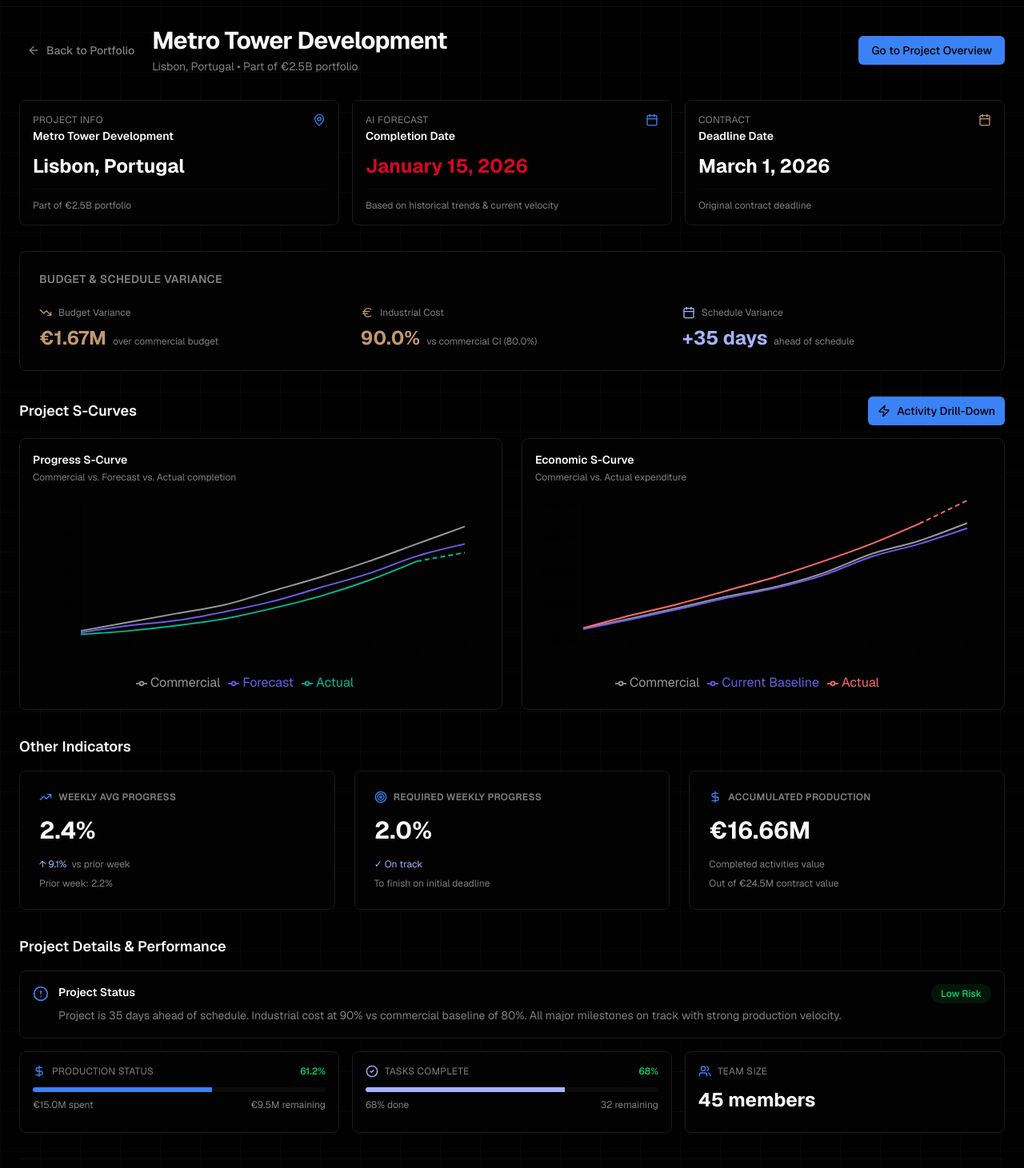
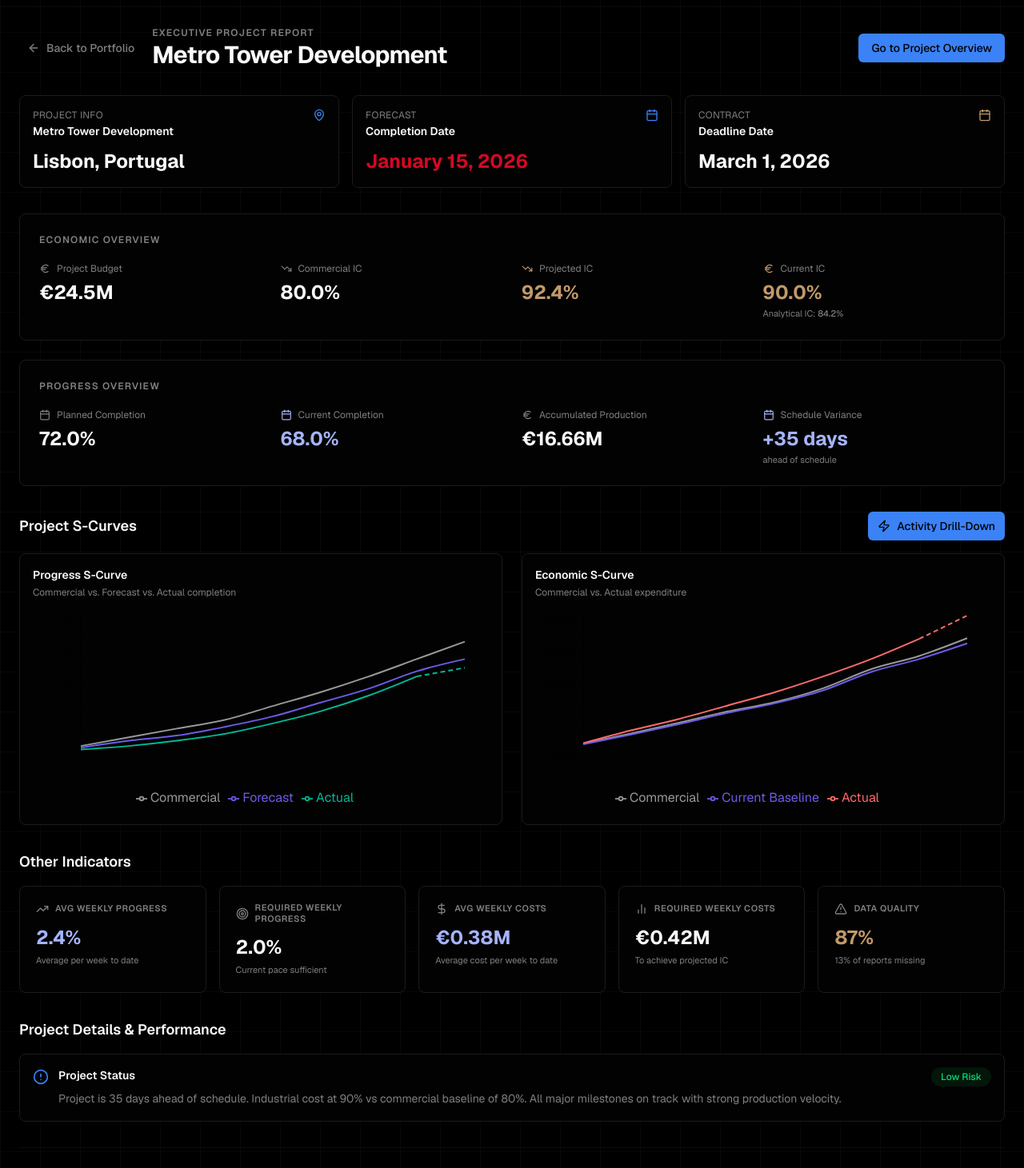
Before and after one commit to danielrebelo-volis/v0-volis-build-dashboard, a Next.js app: page /project/PRJ-001 in a window 1280 px wide. Shown: the part 60-1521 px from the top of the page at 80% size. Built offline with nearby package versions, Linux system fonts and the light colour scheme.

Commit message:
feat: update project page and indicators
Rename page, restructure economic overview, add progress card, update indicators

```diff
--- a/app/project/[id]/page.tsx
+++ b/app/project/[id]/page.tsx
@@ -50,12 +50,10 @@ export default function ProjectDeepDive({ params }: { params: { id: string } })
               </Button>
             </Link>
             <div>
+              <p className="text-xs font-semibold uppercase tracking-widest text-muted-foreground mb-0.5">Executive Project Report</p>
               <h1 className="text-3xl font-bold text-foreground tracking-tight">
                 {projectData.name}
               </h1>
-              <p className="text-sm text-muted-foreground mt-1">
-                {projectData.location} • Part of {projectData.portfolio} portfolio
-              </p>
             </div>
           </div>
 
@@ -81,44 +79,88 @@ export default function ProjectDeepDive({ params }: { params: { id: string } })
           />
         </div>
 
-        {/* Project Info Card */}
-        <div className="mb-8 glass-card rounded-lg p-6">
-          <h3 className="text-sm font-semibold text-muted-foreground uppercase tracking-wide mb-6">Budget & Schedule Variance</h3>
-          <div className="grid grid-cols-3 lg:grid-cols-3 gap-6">
-            {/* Budget Variance */}
+        {/* Economic Overview */}
+        <div className="mb-6 glass-card rounded-lg p-6">
+          <h3 className="text-xs font-semibold text-muted-foreground uppercase tracking-widest mb-5">Economic Overview</h3>
+          <div className="grid grid-cols-2 lg:grid-cols-4 gap-6">
+            {/* Project Budget */}
             <div>
-              <div className="flex items-center gap-2 mb-2">
-                <TrendingDown className="w-4 h-4 text-warning" />
-                <p className="text-xs text-muted-foreground">Budget Variance</p>
+              <div className="flex items-center gap-2 mb-1.5">
+                <Euro className="w-3.5 h-3.5 text-muted-foreground" />
+                <p className="text-xs text-muted-foreground">Project Budget</p>
               </div>
-              <div className="flex items-baseline gap-2">
-                <p className="text-2xl font-bold text-warning">€1.67M</p>
-                <p className="text-xs text-muted-foreground">over commercial budget</p>
+              <p className="text-2xl font-bold text-foreground">€24.5M</p>
+            </div>
+            {/* Commercial IC */}
+            <div>
+              <div className="flex items-center gap-2 mb-1.5">
+                <TrendingDown className="w-3.5 h-3.5 text-muted-foreground" />
+                <p className="text-xs text-muted-foreground">Commercial IC</p>
               </div>
+              <p className="text-2xl font-bold text-foreground">80.0%</p>
             </div>
-
-            {/* Industrial Cost */}
+            {/* Projected IC */}
             <div>
-              <div className="flex items-center gap-2 mb-2">
-                <Euro className="w-4 h-4 text-warning" />
-                <p className="text-xs text-muted-foreground">Industrial Cost</p>
+              <div className="flex items-center gap-2 mb-1.5">
+                <TrendingDown className="w-3.5 h-3.5 text-warning" />
+                <p className="text-xs text-muted-foreground">Projected IC</p>
+              </div>
+              <p className="text-2xl font-bold text-warning">92.4%</p>
+            </div>
+            {/* Current IC */}
+            <div>
+              <div className="flex items-center gap-2 mb-1.5">
+                <Euro className="w-3.5 h-3.5 text-warning" />
+                <p className="text-xs text-muted-foreground">Current IC</p>
               </div>
               <div className="flex items-baseline gap-2">
                 <p className="text-2xl font-bold text-warning">90.0%</p>
-                <p className="text-xs text-muted-foreground">vs commercial CI (80.0%)</p>
               </div>
+              <p className="text-[11px] text-muted-foreground mt-0.5">
+                Analytical IC: <span className="font-medium">84.2%</span>
+              </p>
             </div>
+          </div>
+        </div>
 
+        {/* Progress Overview */}
+        <div className="mb-8 glass-card rounded-lg p-6">
+          <h3 className="text-xs font-semibold text-muted-foreground uppercase tracking-widest mb-5">Progress Overview</h3>
+          <div className="grid grid-cols-2 lg:grid-cols-4 gap-6">
+            {/* Planned Completion */}
+            <div>
+              <div className="flex items-center gap-2 mb-1.5">
+                <Calendar className="w-3.5 h-3.5 text-muted-foreground" />
+                <p className="text-xs text-muted-foreground">Planned Completion</p>
+              </div>
+              <p className="text-2xl font-bold text-foreground">72.0%</p>
+            </div>
+            {/* Current Completion */}
+            <div>
+              <div className="flex items-center gap-2 mb-1.5">
+                <Calendar className="w-3.5 h-3.5 text-success" />
+                <p className="text-xs text-muted-foreground">Current Completion</p>
+              </div>
+              <p className="text-2xl font-bold text-success">68.0%</p>
+            </div>
+            {/* Accumulated Production */}
+            <div>
+              <div className="flex items-center gap-2 mb-1.5">
+                <Euro className="w-3.5 h-3.5 text-muted-foreground" />
+                <p className="text-xs text-muted-foreground">Accumulated Production</p>
+              </div>
+              <p className="text-2xl font-bold text-foreground">€16.66M</p>
+            </div>
             {/* Schedule Variance */}
             <div>
-              <div className="flex items-center gap-2 mb-2">
-                <Calendar className="w-4 h-4 text-success" />
+              <div className="flex items-center gap-2 mb-1.5">
+                <Calendar className="w-3.5 h-3.5 text-success" />
                 <p className="text-xs text-muted-foreground">Schedule Variance</p>
               </div>
               <div className="flex items-baseline gap-2">
                 <p className="text-2xl font-bold text-success">+35 days</p>
-                <p className="text-xs text-muted-foreground">ahead of schedule</p>
               </div>
+              <p className="text-[11px] text-muted-foreground mt-0.5">ahead of schedule</p>
             </div>
           </div>
         </div>
@@ -144,11 +186,11 @@ export default function ProjectDeepDive({ params }: { params: { id: string } })
 
         {/* Other Indicators Section */}
         <OtherIndicators
-          weeklyProgress={2.4}
-          priorWeekProgress={2.2}
+          avgWeeklyProgress={2.4}
           requiredWeeklyProgress={2.0}
-          earnedValue={16660000}
-          totalBudget={24500000}
+          avgWeeklyCosts={0.38}
+          requiredWeeklyCosts={0.42}
+          dataQuality={87}
         />
 
         {/* Details & Status */}
--- a/components/other-indicators.tsx
+++ b/components/other-indicators.tsx
@@ -1,89 +1,94 @@
-import { TrendingUp, Target, DollarSign } from 'lucide-react'
+import { TrendingUp, Target, DollarSign, AlertTriangle, BarChart2 } from 'lucide-react'
 
 interface OtherIndicatorsProps {
-  weeklyProgress: number
-  priorWeekProgress: number
-  requiredWeeklyProgress: number
-  earnedValue: number
-  totalBudget?: number
+  avgWeeklyProgress?: number
+  requiredWeeklyProgress?: number
+  avgWeeklyCosts?: number          // €M per week
+  requiredWeeklyCosts?: number     // €M per week to hit projected IC
+  dataQuality?: number             // 0–100 % of reports present (100 = no missing)
+}
+
+function IndicatorCard({
+  icon: Icon,
+  label,
+  value,
+  sub,
+  valueColor = 'text-foreground',
+}: {
+  icon: React.ElementType
+  label: string
+  value: string
+  sub?: string
+  valueColor?: string
+}) {
+  return (
+    <div className="glass-card rounded-lg p-5">
+      <div className="flex items-center gap-2 mb-3">
+        <Icon className="w-4 h-4 text-muted-foreground shrink-0" />
+        <p className="text-[11px] font-semibold text-muted-foreground uppercase tracking-wider leading-tight">{label}</p>
+      </div>
+      <p className={`text-2xl font-bold mb-1 ${valueColor}`}>{value}</p>
+      {sub && <p className="text-[11px] text-muted-foreground">{sub}</p>}
+    </div>
+  )
 }
 
 export function OtherIndicators({
-  weeklyProgress,
-  priorWeekProgress,
-  requiredWeeklyProgress,
-  earnedValue,
-  totalBudget = 24500000,
+  avgWeeklyProgress = 2.4,
+  requiredWeeklyProgress = 2.0,
+  avgWeeklyCosts = 0.38,
+  requiredWeeklyCosts = 0.42,
+  dataQuality = 87,
 }: OtherIndicatorsProps) {
-  const progressTrend = weeklyProgress - priorWeekProgress
-  const progressTrendPercent = ((progressTrend / priorWeekProgress) * 100).toFixed(1)
-  const isPositiveTrend = progressTrend >= 0
+  const progressOnTrack = avgWeeklyProgress >= requiredWeeklyProgress
+  const costsOnTrack = avgWeeklyCosts <= requiredWeeklyCosts
+  const qualityColor = dataQuality >= 90 ? 'text-success' : dataQuality >= 70 ? 'text-warning' : 'text-destructive'
 
   return (
     <div className="mb-8">
       <h2 className="text-lg font-semibold text-foreground mb-4">Other Indicators</h2>
-      <div className="grid grid-cols-1 md:grid-cols-3 gap-6">
-        {/* Weekly Average Progress */}
-        <div className="glass-card rounded-lg p-6">
-          <div className="flex items-center justify-between mb-4">
-            <div className="flex items-center gap-2">
-              <TrendingUp className="w-4 h-4 text-cyan" />
-              <p className="text-xs font-semibold text-muted-foreground uppercase tracking-wide">
-                Weekly Avg Progress
-              </p>
-            </div>
-          </div>
-          <div className="mb-4">
-            <p className="text-3xl font-bold text-foreground">{weeklyProgress.toFixed(1)}%</p>
-          </div>
-          <div className={`flex items-center gap-1.5 text-xs ${isPositiveTrend ? 'text-success' : 'text-destructive'}`}>
-            <span className={`flex items-center gap-1 ${isPositiveTrend ? 'text-success' : 'text-destructive'}`}>
-              {isPositiveTrend ? '↑' : '↓'} {Math.abs(parseFloat(progressTrendPercent))}%
-            </span>
-            <span className="text-muted-foreground">vs prior week</span>
-          </div>
-          <p className="text-xs text-muted-foreground mt-2">Prior week: {priorWeekProgress.toFixed(1)}%</p>
-        </div>
+      <div className="grid grid-cols-2 lg:grid-cols-5 gap-4">
 
-        {/* Weekly Progress Needed for Deadline */}
-        <div className="glass-card rounded-lg p-6">
-          <div className="flex items-center justify-between mb-4">
-            <div className="flex items-center gap-2">
-              <Target className="w-4 h-4 text-cyan" />
-              <p className="text-xs font-semibold text-muted-foreground uppercase tracking-wide">
-                Required Weekly Progress
-              </p>
-            </div>
-          </div>
-          <div className="mb-4">
-            <p className="text-3xl font-bold text-foreground">{requiredWeeklyProgress.toFixed(1)}%</p>
-          </div>
-          <div className="flex items-center gap-1.5 text-xs">
-            <span className={weeklyProgress >= requiredWeeklyProgress ? 'text-success' : 'text-warning'}>
-              {weeklyProgress >= requiredWeeklyProgress ? '✓ On track' : '⚠ Behind target'}
-            </span>
-          </div>
-          <p className="text-xs text-muted-foreground mt-2">To finish on initial deadline</p>
-        </div>
+        <IndicatorCard
+          icon={TrendingUp}
+          label="Avg Weekly Progress"
+          value={`${avgWeeklyProgress.toFixed(1)}%`}
+          sub="Average per week to date"
+          valueColor={progressOnTrack ? 'text-success' : 'text-warning'}
+        />
 
-        {/* Accumulated Production */}
-        <div className="glass-card rounded-lg p-6">
-          <div className="flex items-center justify-between mb-4">
-            <div className="flex items-center gap-2">
-              <DollarSign className="w-4 h-4 text-cyan" />
-              <p className="text-xs font-semibold text-muted-foreground uppercase tracking-wide">
-                Accumulated Production
-              </p>
-            </div>
-          </div>
-          <div className="mb-4">
-            <p className="text-3xl font-bold text-foreground">€{(earnedValue / 1000000).toFixed(2)}M</p>
-          </div>
-          <div className="flex items-center gap-1.5 text-xs text-muted-foreground">
-            <span>Completed activities value</span>
-          </div>
-          <p className="text-xs text-muted-foreground mt-2">Out of €{(totalBudget / 1000000).toFixed(1)}M contract value</p>
-        </div>
+        <IndicatorCard
+          icon={Target}
+          label="Required Weekly Progress"
+          value={`${requiredWeeklyProgress.toFixed(1)}%`}
+          sub={progressOnTrack ? 'Current pace sufficient' : 'Increase pace to meet deadline'}
+          valueColor={progressOnTrack ? 'text-foreground' : 'text-warning'}
+        />
+
+        <IndicatorCard
+          icon={DollarSign}
+          label="Avg Weekly Costs"
+          value={`€${avgWeeklyCosts.toFixed(2)}M`}
+          sub="Average cost per week to date"
+          valueColor={costsOnTrack ? 'text-success' : 'text-warning'}
+        />
+
+        <IndicatorCard
+          icon={BarChart2}
+          label="Required Weekly Costs"
+          value={`€${requiredWeeklyCosts.toFixed(2)}M`}
+          sub="To achieve projected IC"
+          valueColor="text-foreground"
+        />
+
+        <IndicatorCard
+          icon={AlertTriangle}
+          label="Data Quality"
+          value={`${dataQuality}%`}
+          sub={`${100 - dataQuality}% of reports missing`}
+          valueColor={qualityColor}
+        />
+
       </div>
     </div>
   )
--- a/components/project-details-section.tsx
+++ b/components/project-details-section.tsx
@@ -46,67 +46,6 @@ export function ProjectDetailsSection({
         </div>
       </div>
 
-      {/* Grid of Metrics */}
-      <div className="grid grid-cols-1 md:grid-cols-3 gap-4">
-        {/* Budget Status */}
-        <div className="glass-card rounded-lg p-4 border border-border/50">
-          <div className="flex items-center justify-between mb-3">
-            <div className="flex items-center gap-2">
-              <DollarSign className="w-4 h-4 text-cyan" />
-              <span className="text-xs text-muted-foreground uppercase tracking-wide">Production Status</span>
-            </div>
-            <span className={`text-xs font-medium ${percentageSpent > 95 ? 'text-orange-400' : 'text-green-400'}`}>
-              {percentageSpent.toFixed(1)}%
-            </span>
-          </div>
-          <div className="space-y-2">
-            <div className="h-1.5 bg-secondary rounded-full overflow-hidden">
-              <div
-                className="h-full bg-cyan"
-                style={{ width: `${percentageSpent}%` }}
-              />
-            </div>
-            <div className="flex justify-between text-xs text-muted-foreground">
-              <span>€{(projectSpent / 1000000).toFixed(1)}M spent</span>
-              <span>€{(budgetRemaining / 1000000).toFixed(1)}M remaining</span>
-            </div>
-          </div>
-        </div>
-
-        {/* Task Completion */}
-        <div className="glass-card rounded-lg p-4 border border-border/50">
-          <div className="flex items-center justify-between mb-3">
-            <div className="flex items-center gap-2">
-              <CheckCircle2 className="w-4 h-4 text-success" />
-              <span className="text-xs text-muted-foreground uppercase tracking-wide">Tasks Complete</span>
-            </div>
-            <span className="text-xs font-medium text-green-400">{taskCompletion}%</span>
-          </div>
-          <div className="space-y-2">
-            <div className="h-1.5 bg-secondary rounded-full overflow-hidden">
-              <div
-                className="h-full bg-success"
-                style={{ width: `${taskCompletion}%` }}
-              />
-            </div>
-            <div className="flex justify-between text-xs text-muted-foreground">
-              <span>{Math.round(taskCompletion)}% done</span>
-              <span>{Math.round(100 - taskCompletion)} remaining</span>
-            </div>
-          </div>
-        </div>
-
-        {/* Team Size */}
-        <div className="glass-card rounded-lg p-4 border border-border/50">
-          <div className="flex items-center justify-between mb-3">
-            <div className="flex items-center gap-2">
-              <Users className="w-4 h-4 text-cyan" />
-              <span className="text-xs text-muted-foreground uppercase tracking-wide">Team Size</span>
-            </div>
-          </div>
-          <div className="text-2xl font-bold text-foreground mb-2">{teamSize} members</div>
-        </div>
-      </div>
     </div>
   )
 }
--- a/components/project-kpi-section.tsx
+++ b/components/project-kpi-section.tsx
@@ -38,24 +38,18 @@ export function ProjectKPISection({
         <div className="flex items-center gap-1 text-sm">
           <p className="text-2xl font-bold text-foreground">{location}</p>
         </div>
-        <div className="mt-3 pt-3 border-t border-border/30">
-          <p className="text-xs text-muted-foreground">Part of €2.5B portfolio</p>
-        </div>
       </div>
 
-      {/* AI Forecasted End Date */}
+      {/* Forecasted End Date */}
       <div className="glass-card rounded-lg p-4 border border-border/50">
         <div className="flex items-start justify-between mb-3">
           <div>
-            <p className="text-xs text-muted-foreground uppercase tracking-wide">AI Forecast</p>
+            <p className="text-xs text-muted-foreground uppercase tracking-wide">Forecast</p>
             <p className="text-sm font-semibold text-foreground mt-0.5">Completion Date</p>
           </div>
           <Calendar className="w-4 h-4 text-cyan" />
         </div>
         <div className="text-2xl font-bold text-destructive">{forecastedEndDate}</div>
-        <div className="mt-3 pt-3 border-t border-border/30">
-          <p className="text-xs text-muted-foreground">Based on historical trends & current velocity</p>
-        </div>
       </div>
 
       {/* Deadline Date */}
@@ -68,9 +62,6 @@ export function ProjectKPISection({
           <Calendar className="w-4 h-4 text-warning" />
         </div>
         <div className="text-2xl font-bold text-foreground">{deadlineDate}</div>
-        <div className="mt-3 pt-3 border-t border-border/30">
-          <p className="text-xs text-muted-foreground">Original contract deadline</p>
-        </div>
       </div>
     </div>
   )
```
